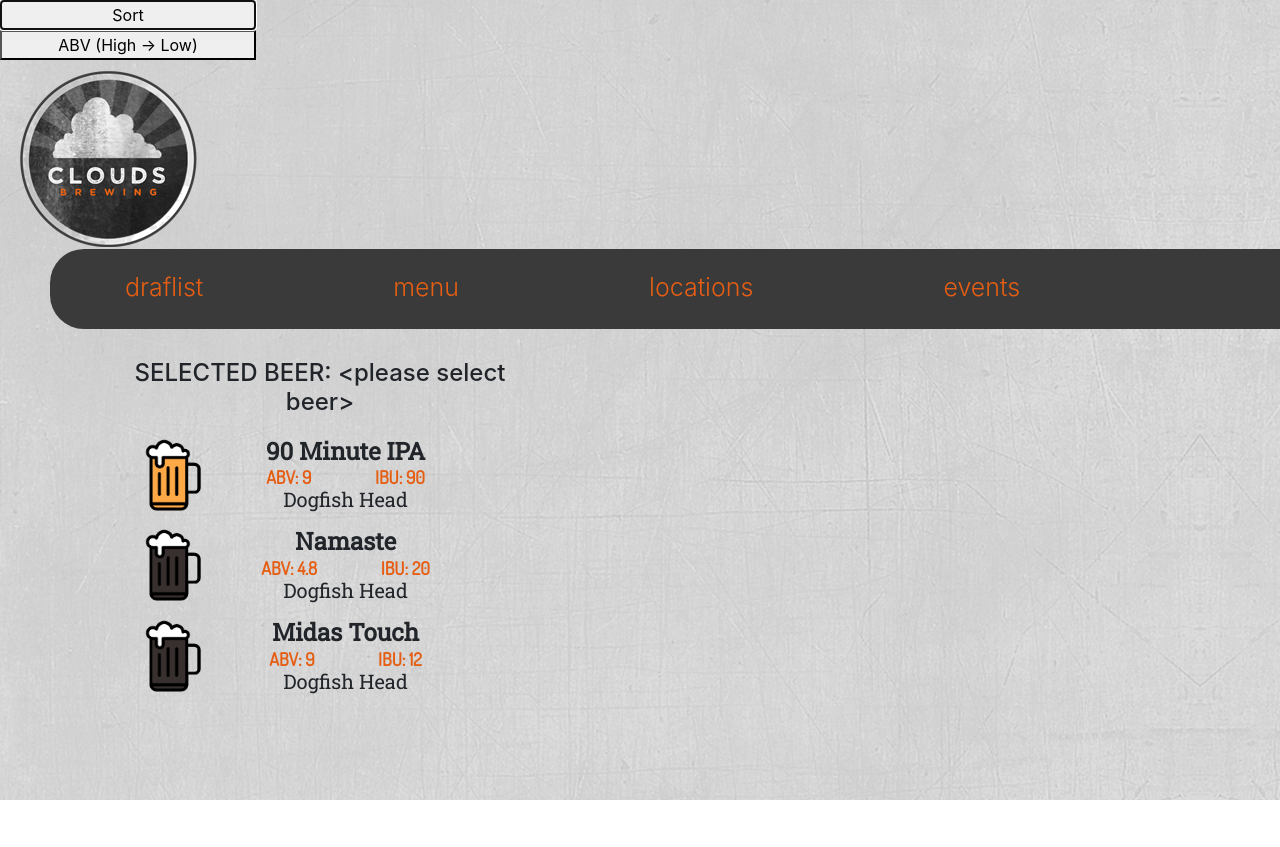
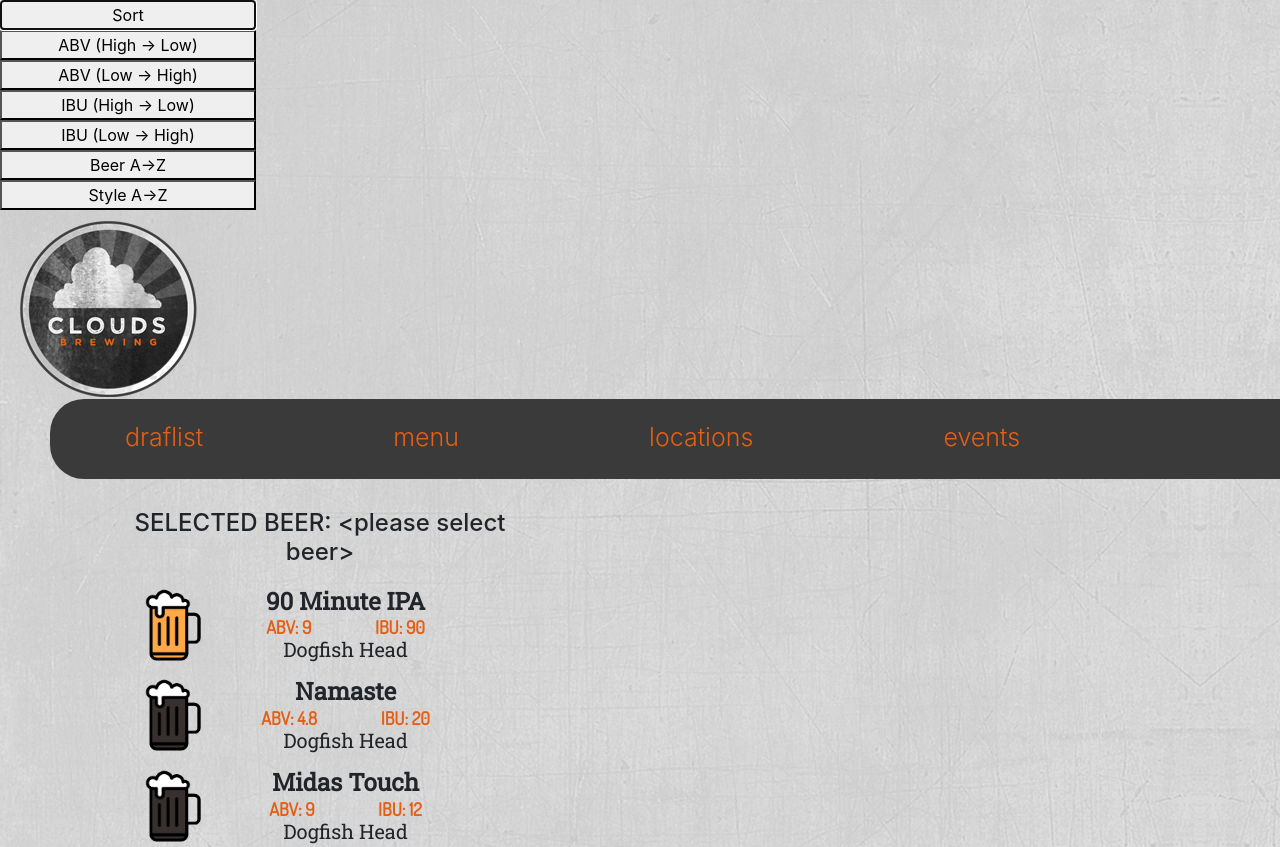
Before and after one commit to Cplacke/draftlink, a React (Create React App) app: page / in a window 1280 px wide. Both pictures are taken after a click on the button "Sort". Before the commit the page ends 800 px from the top, so only its background shows below. Built offline with nearby package versions, Linux system fonts and the light colour scheme; no server answers; a web font is replaced by a local one.

Commit message:
Sorting by ibu, abv, beer name and style work. Beer list is not updated on the front-end, but the objects sort. Need to re-render the page on sort.

```diff
--- a/src/actions/sortActions.js
+++ b/src/actions/sortActions.js
@@ -5,7 +5,7 @@
     SORT_IBU_DESC,
     SORT_BEER_ABC,
     SORT_BREWERY_ABC,
-    SORT_TYPE_ABC
+    SORT_STYLE_ABC
 } from './types';
 
 export const sortABVAsc = () => (
@@ -44,8 +44,8 @@
     }
 )
 
-export const sortTypeABC = () => (
+export const sortStyleABC = () => (
     {
-        type: SORT_TYPE_ABC
+        type: SORT_STYLE_ABC
     }
 )
--- a/src/actions/types.js
+++ b/src/actions/types.js
@@ -7,4 +7,4 @@
 export const SORT_IBU_DESC = 'SORT_IBU_DESC';
 export const SORT_BEER_ABC = 'SORT_BEER_ABC';
 export const SORT_BREWERY_ABC = 'SORT_BREWERY_ABC';
-export const SORT_TYPE_ABC = 'SORT_TYPE_ABC';
+export const SORT_STYLE_ABC = 'SORT_STYLE_ABC';
--- a/src/components/SortMenu/index.js
+++ b/src/components/SortMenu/index.js
@@ -9,10 +9,7 @@
         this.state = {
             showMenu: false,
         };
-
-
     }
-
 
     render() {
         return (
@@ -28,12 +25,12 @@
                                 }}
                             >
                                 <button className='sort' onClick={() => this.props.dispatch({ type : 'SORT_ABV_DESC'})}> ABV (High -> Low) </button>
-                                {/* <button className='sort' onClick={this.sort(1)}> ABV (Low -> High) </button>
-                                <button className='sort' onClick={this.sort(2)}> IBU (High -> Low) </button>
-                                <button className='sort' onClick={this.sort(3)}> IBU (Low -> High) </button>
-                                <button className='sort' onClick={this.sort(4)}> Beer A->Z </button>
-                                <button className='sort' onClick={this.sort(5)}> Brewery A->Z </button>
-                                <button className='sort' onClick={this.sort(6)}> Style A->Z </button> */}
+                                <button className='sort' onClick={() => this.props.dispatch({ type : 'SORT_ABV_ASC'})}> ABV (Low -> High) </button>
+                                <button className='sort' onClick={() => this.props.dispatch({ type : 'SORT_IBU_DESC'})}> IBU (High -> Low) </button>
+                                <button className='sort' onClick={() => this.props.dispatch({ type : 'SORT_IBU_ASC'})}> IBU (Low -> High) </button>
+                                <button className='sort' onClick={() => this.props.dispatch({ type : 'SORT_BEER_ABC'})}> Beer A->Z </button>
+                                {/* <button className='sort' onClick={() => this.props.dispatch({ type : 'SORT_BREWERY_ABC'})}> Brewery A->Z </button> */}
+                                <button className='sort' onClick={() => this.props.dispatch({ type : 'SORT_STYLE_ABC'})}> Style A->Z </button>
                             </div>
                         )
                         : (
@@ -52,4 +49,3 @@
 }
 
 export default connect(mapStateToProps)(SortMenu);
-// export default SortMenu;
--- a/src/reducer/rootReducer.js
+++ b/src/reducer/rootReducer.js
@@ -7,7 +7,7 @@
     SORT_IBU_DESC,
     SORT_BEER_ABC,
     SORT_BREWERY_ABC,
-    SORT_TYPE_ABC
+    SORT_STYLE_ABC
 } from '../actions/types';
 import { sortBeers } from '../test/sort';
 
@@ -26,7 +26,8 @@
         state: 'NC',
     },
     sortBy: null,
-    draftList: [{
+    draftList: [
+        {
         name: '90 Minute IPA', style: 'Imperial IPA',
         abv: 9.0, ibu: 90, price: 7.00,
         description: 'Esquire Magazine calls our 90 Minute IPA., "perhaps the best I.P.A. in America." An Imperial I.P.A. brewed to be savored from a snifter. A big beer with a great malt backbone that stands up to the extreme hopping rate.',
@@ -98,16 +99,16 @@
                     draftList: sortBeers.sortBeerABC(state.draftList)
                 }
             );
+        /** Currently beers from different breweries dont display together, so there's no need to sort by brewery. */
+        // case (SORT_BREWERY_ABC):
+        // // Return the beer list here from the actions payload and pass it into the appropriate sort function
+        //     return Object.assign({}, state,
+        //         {
+        //             draftList: sortBeers.sortBreweryABC(state.draftList)
+        //         }
+        //     );
 
-        case (SORT_BREWERY_ABC):
-        // Return the beer list here from the actions payload and pass it into the appropriate sort function
-            return Object.assign({}, state,
-                {
-                    draftList: sortBeers.sortBreweryABC(state.draftList)
-                }
-            );
-
-        case (SORT_TYPE_ABC):
+        case (SORT_STYLE_ABC):
         // Return the beer list here from the actions payload and pass it into the appropriate sort function
             return Object.assign({}, state,
                 {
--- a/src/test/sort.js
+++ b/src/test/sort.js
@@ -1,56 +1,51 @@
 export const sortBeers = {
     /** Sort by ABV in descending order */
     sortABVDesc: (list) => {
-        console.log(list);
-        list.sort((a, b) => b.abv - a.abv);
-        console.log(list);
+        console.log('ABV Desc');
+        let sortedList = list.sort((a, b) => b.abv - a.abv);
+        console.log(sortedList);
+        return sortedList;
     },
     /** Sort by ABV in ascending order */
     sortABVAsc: (list) => {
-        list.sort((a, b) => {
-            // a = a.toLowerCase();
-            // b = b.toLowerCase();
-            return a.abv > b.abv ? 1 : b.abv > a.abv ? -1 : 0;
-        });
+        console.log('ABV Asc');
+        let sortedList = list.sort((a, b) => a.abv - b.abv);
+        console.log(sortedList);
+        return sortedList;
     },
     /** Sort by IBU in descending order */
     sortIBUDesc: (list) => {
-        list.sort((a, b) => {
-            // a = a.toLowerCase();
-            // b = b.toLowerCase();
-            return a.ibu > b.ibu ? -1 : b.ibu > a.ibu ? 1 : 0;
-        });
+        console.log('IBU Desc');
+        let sortedList = list.sort((a, b) => b.ibu - a.ibu);
+        console.log(sortedList);
+        return sortedList;
     },
     /** Sort by IBU in ascending order */
     sortIBUAsc: (list) => {
-        list.sort((a, b) => {
-            // a = a.toLowerCase();
-            // b = b.toLowerCase();
-            return a.ibu > b.ibu ? 1 : b.ibu > a.ibu ? -1 : 0;
-        });
+        console.log('IBU Asc');
+        let sortedList = list.sort((a, b) => a.ibu - b.ibu);
+        console.log(sortedList);
+        return sortedList;
     },
     /** Sort by Beer name alphabetically */
     sortBeerABC: (list) => {
-        list.sort((a, b) => {
-            // a = a.toLowerCase();
-            // b = b.toLowerCase();
-            return a.name > b.name ? 1 : b.name > a.name ? -1 : 0;
-        });
+        console.log('Beer ABC');
+        let sortedList = list.sort((a, b) => a.name.localeCompare(b.name));
+        console.log(sortedList);
+        return sortedList;
     },
     /** Sort by Brewery name alphabetically */
-    sortBreweryABC: (list) => {
-        list.brewery.sort((a, b) => {
-            // a = a.toLowerCase();
-            // b = b.toLowerCase();
-            return a.brewery > b.brewery ? 1 : b.brewery > a.brewery ? -1 : 0;
-        });
-    },
+    // sortBreweryABC: (list) => {
+    //     console.log(list);
+    //     let sortedList = list.sort((a, b) => a.name - b.abv);
+    //     console.log(sortedList);
+    //     return sortedList;
+    // },
     /** Sort by Beer Style alphabetically */
     sortStyleABC: (list) => {
-        list.style.sort((a, b) => {
-            // a = a.toLowerCase();
-            // b = b.toLowerCase();
-            return a.style > b.style ? 1 : b.style > a.style ? -1 : 0;
-        });
+        console.log('Style ABC');
+        let sortedList = list.sort((a, b) => a.style.localeCompare(b.style));
+        console.log(sortedList);
+        return sortedList;
     }
 }
```
